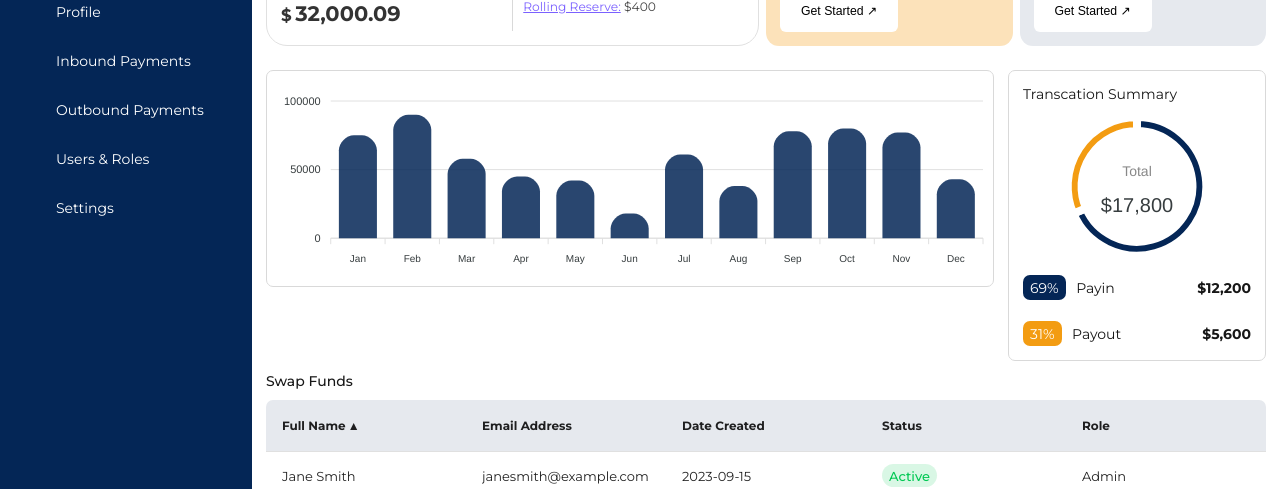
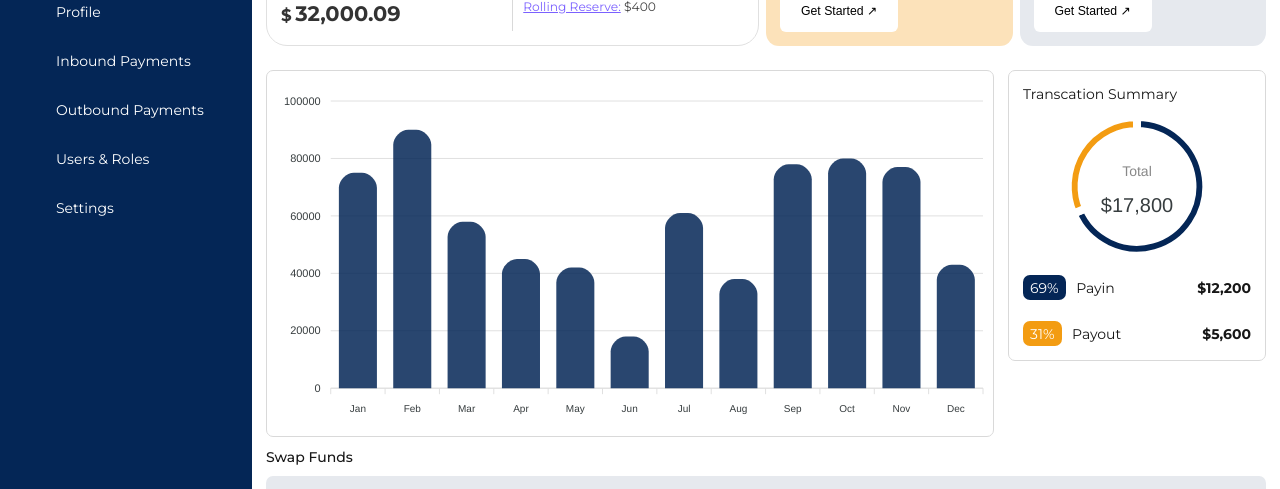
Before and after one commit to copy-ninja1/belyfted-dashboard, a Next.js app: page / in a window 1280 px wide. Shown: the part 187-676 px from the top of the page. Built offline with nearby package versions, Linux system fonts and the light colour scheme; some icons are missing.

Commit message:
fix bar chart

```diff
--- a/src/app/page.module.css
+++ b/src/app/page.module.css
@@ -13,6 +13,7 @@
   grid-template-columns: 2fr 1fr;
   gap: var(--space-lg);
 }
+
 .chartBox,
 .summaryBox {
   width: 100%;
--- a/src/component/MonthlyPayoutChart/index.module.css
+++ b/src/component/MonthlyPayoutChart/index.module.css
@@ -3,5 +3,5 @@
     border-radius: var(--space-sm);
     width: 100%;
     border:1px solid var(--color-border);
-    min-height: 12rem;
+    /* min-height: 12rem; */
   }
--- a/src/component/MonthlyPayoutChart/index.tsx
+++ b/src/component/MonthlyPayoutChart/index.tsx
@@ -52,7 +52,7 @@ const MonthlyPayoutChart: React.FC<MonthlyPayoutChartProps> = ({ data }) => {
               borderRadius: 15,
             },
           },
-          chart: { height: 200 },
+          // chart: { height: 200 },
           xaxis: { labels: { style: { fontSize: "10px" } } },
         },
       },
```
